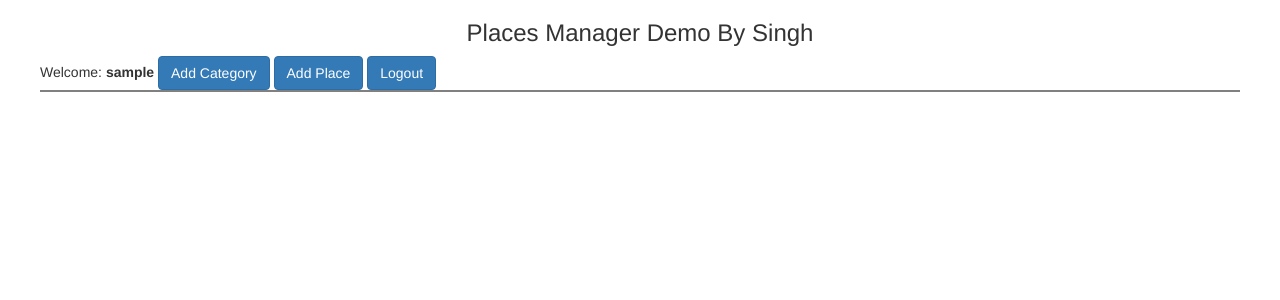
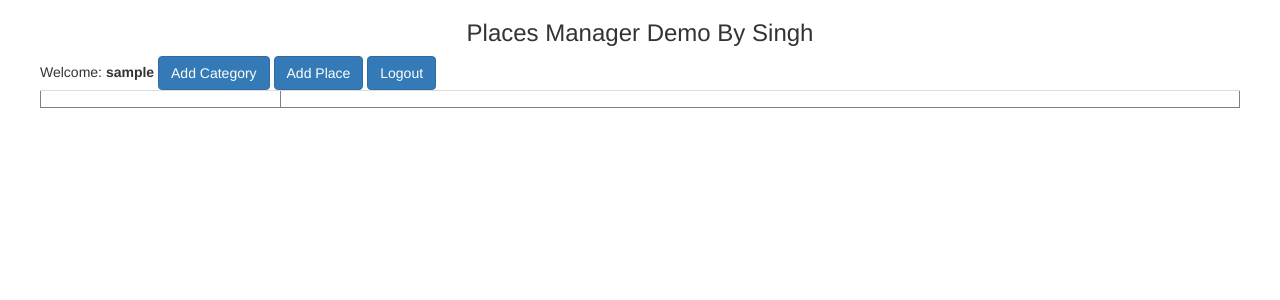
Before and after one commit to SherSingh07/favorite_places, a Django app: page / in a window 1280 px wide. Shown: the top 300 px of the page. Run offline with Django 3.2, Linux system fonts and the light colour scheme; the visitor is signed in with stand-in values (Sample User, id 1); data that the repository does not hold is empty; some libraries are stand-ins or nearby versions.

Commit message:
tweaked index page

```diff
--- a/favorite_places/templates/index.html
+++ b/favorite_places/templates/index.html
@@ -3,7 +3,7 @@
 
 {% block body %}
 
-<table border="1" width="100%">
+<table class="table" border="1" width="100%">
     <tr>
         <td width="20%">
             <center>
```
